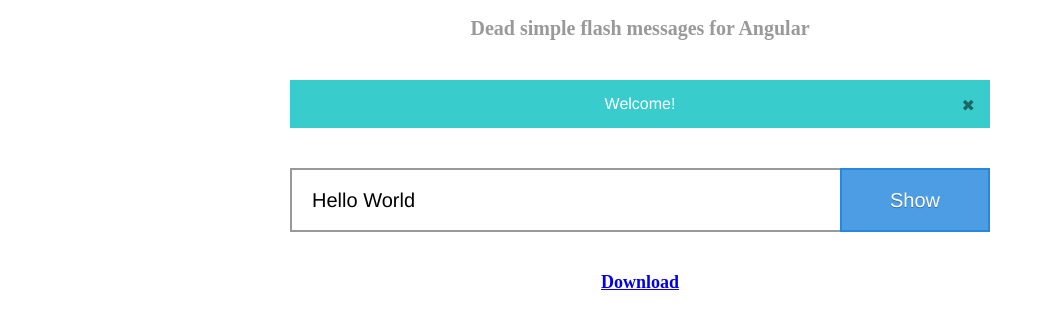
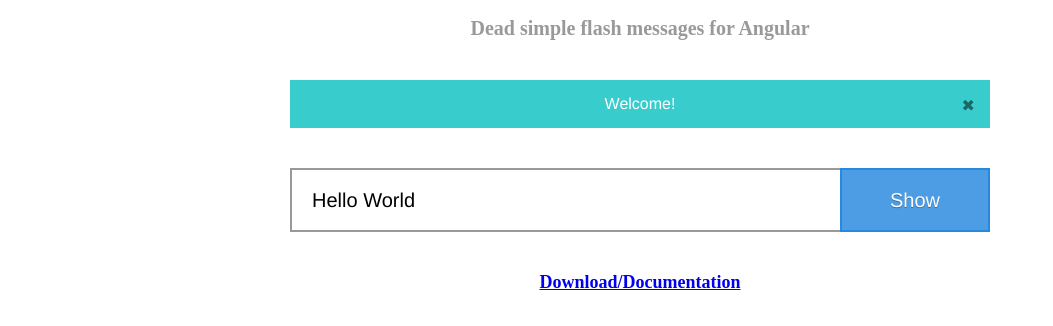
Before and after one commit to schleg/angular-flash, a plain HTML site: page index.html in a window 1280 px wide. Shown: the part 180-506 px from the top of the page, without its empty margins (0-1053 px from the left). Drawn offline with nearby package versions, Linux system fonts and the light colour scheme; some packages are replaced by stand-ins of ours.

Commit message:
Update link.

```diff
--- a/index.html
+++ b/index.html
@@ -419,7 +419,7 @@
       <a class="button" href="" ng-click="$flash(message)">Show</a>
     </div>
     <footer>
-      <a href="https://github.com/remind101/angular-flash">Download</a>
+      <a href="https://github.com/remind101/angular-flash">Download/Documentation</a>
     </footer>
   </div>
 </body>
```
